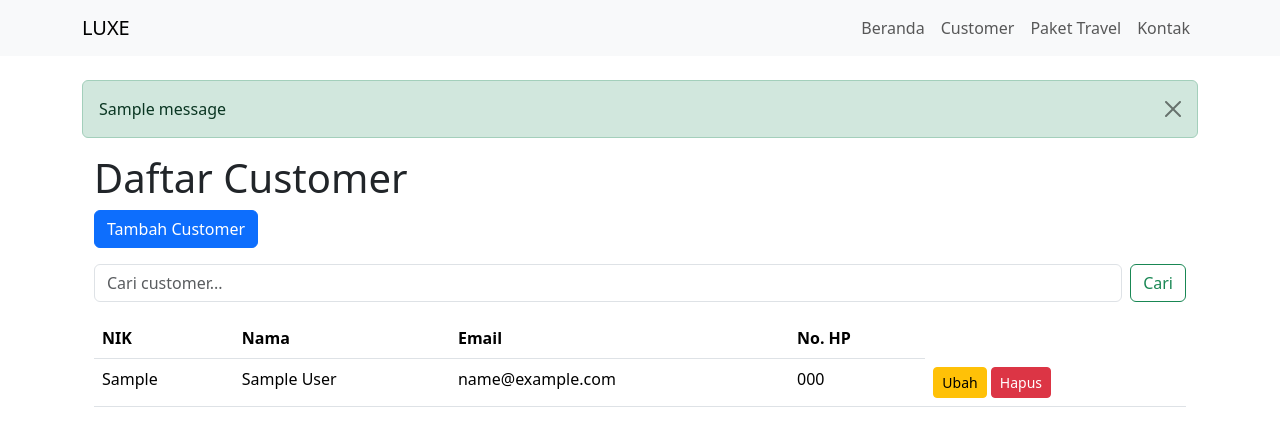
After one commit to maulanahafidz23/framework--pemesanan-travel--posttest, a Django app: page /customer in a window 1280 px wide. The commit adds this page. Shown: the top 446 px of the page. Run offline with Django 5.2, Linux system fonts and the light colour scheme; tables that the repository leaves empty hold one stand-in row (values such as "Sample post"); one stand-in notice (Sample message) is shown; some libraries are stand-ins or nearby versions.

Commit message:
Posttest 4

```diff
--- /dev/null
+++ b/posttest/luxe/templates/customer/index.html
@@ -0,0 +1,82 @@
+{% extends 'homepage/layout.html' %}
+{% block title %} Daftar Customer {% endblock %}
+{% block content %}
+<div class="container">
+    <h1>Daftar Customer</h1>
+    <a href="{% url 'customer_create' %}" class="btn btn-primary mb-3">Tambah Customer</a>
+    <form method="GET" action="{% url 'customer_index' %}" class="d-flex mb-3">
+        <input class="form-control me-2" type="search" name="q" placeholder="Cari customer..." value="{{ query|default:'' }}" aria-label="Search">
+        <button class="btn btn-outline-success" type="submit">Cari</button>
+        </form>
+    <table class="table">
+        <thead>
+            <tr>
+                <th>NIK</th>
+                <th>Nama</th>
+                <th>Email</th>
+                <th>No. HP</th>
+            </tr>
+        </thead>
+        <tbody>
+            {% for customer in customers %}
+            <tr>
+                <td>{{ customer.nik }}</td>
+                <td>{{ customer.name }}</td>
+                <td>{{ customer.email }}</td>
+                <td>{{ customer.phone_number }}</td>
+                <td>
+                    <a href="{% url 'customer_update' customer.id %}" class="btn btn-sm btn-warning">Ubah</a>
+                    <button class="btn btn-sm btn-danger" onclick="confirmDelete('{{ customer.id }}')">Hapus</button>
+                </td>
+            </tr>
+            {% empty %}
+            <tr>
+                <td colspan="6" class="text-center">Tidak ada data customer</td>
+            </tr>
+            {% endfor %}
+        </tbody>
+    </table>
+</div>
+
+<script src="https://cdn.jsdelivr.net/npm/sweetalert2@11"></script>
+<script>
+    function confirmDelete(customerId) {
+        Swal.fire({
+            title: 'Data customer akan dihapus',
+            text: 'Data tidak akan bisa dikembalikan!',
+            icon: 'warning',
+            showCancelButton: true,
+            confirmButtonColor: '#3085d6',
+            cancelButtonColor: '#d33',
+            confirmButtonText: 'Ya, Hapus!'
+        }).then((result) => {
+            if (result.isConfirmed) {
+                // Ini AJAX
+                fetch(`/customer/delete/${customerId}`, {
+                    method: 'POST',
+                    headers: {
+                        'X-CSRFToken': '{{ csrf_token }}'
+                    }
+                }).then(response => {
+                    if (response.ok) {
+                        Swal.fire(
+                            'Deleted!',
+                            'Customer has been deleted.',
+                            'success'
+                        ).then(() => {
+                            // Reload the page after success
+                            window.location.reload();
+                        });
+                    } else {
+                        Swal.fire(
+                            'Error!',
+                            'There was an issue deleting the customer.',
+                            'error'
+                        );
+                    }
+                });
+            }
+        });
+    }
+</script>
+{% endblock %}
--- a/posttest/luxe/templates/homepage/layout.html
+++ b/posttest/luxe/templates/homepage/layout.html
@@ -22,7 +22,7 @@
                         <a class="nav-link " aria-current="page" href="/">Beranda</a>
                     </li>
                     <li class="nav-item">
-                        <a class="nav-link" href="#">Destinasi</a>
+                        <a class="nav-link" href="{% url 'customer_index' %}">Customer</a>
                     </li>
                     <li class="nav-item">
                         <a class="nav-link" href="#">Paket Travel</a>
@@ -35,10 +35,20 @@
         </div>
     </nav>
     <div class="container mt-4">
+        {% if messages %}
+        <div>
+            {% for message in messages %}
+            <div class="alert alert-{{ message.tags }} alert-dismissible fade show" role="alert">
+
+                {{ message }}
+                <button type="button" class="btn-close" data-bs-dismiss="alert" aria-label="Close"></button>
+            </div>
+            {% endfor %}
+        </div>
+        {% endif %}
         {% block content %}
-        {% endblock %}
-    </div>
-    {% bootstrap_javascript %}
+        {% endblock%}
+        {% bootstrap_javascript %}
 </body>
 
 </html>
--- a/posttest/luxe/urls.py
+++ b/posttest/luxe/urls.py
@@ -5,5 +5,9 @@ urlpatterns = [
     path('about', views.about),
     path('', views.homepage),
     path('contact', views.contact),
-    path('booking', views.booking)
+    path('booking', views.booking),
+    path('customer', views.customer_index, name='customer_index'), # Read
+    path('customer/create/', views.customer_create, name='customer_create'),# Create
+    path('customer/update/<int:customer_id>/', views.customer_update, name='customer_update'), # Update
+    path('customer/delete/<int:customer_id>', views.customer_delete, name='customer_delete'), # Delete
 ]
--- a/posttest/luxe/views.py
+++ b/posttest/luxe/views.py
@@ -1,4 +1,9 @@
-from django.shortcuts import render
+from django.shortcuts import render, redirect, get_object_or_404
+from .models import Customers
+from .forms import CustomersForm
+from django.contrib import messages
+from django.http import JsonResponse
+from django.db.models import Q
 
 # Create your views here.
 def homepage(request):
@@ -12,3 +17,52 @@ def contact(request):
 
 def booking(request):
     return render(request, 'homepage/booking.html')
+
+# READ Customer
+
+
+def customer_index(request):
+    query = request.GET.get('q')
+    customers = Customers.objects.all()
+    if query:
+        customers = Customers.objects.filter(
+            Q(name__icontains=query) |
+            Q(nik__icontains=query) |
+            Q(email__icontains=query) |
+            Q(phone_number__icontains=query)
+        )
+    else:
+        customers = Customers.objects.all()
+    return render(request, 'customer/index.html', {'customers': customers, 'query': query})
+
+# CREATE Customer
+def customer_create(request):
+    if request.method == 'POST':
+        form = CustomersForm(request.POST)
+        if form.is_valid():
+            form.save() # Simpan data customer ke database
+            messages.success(request, 'Customer berhasil dibuat!') # Pesan sukses
+            return redirect('customer_index') # Redirect ke halaman index customer
+    else:
+        form = CustomersForm()
+    return render(request, 'customer/create.html', {'form': form})
+
+# UPDATE Customer
+def customer_update(request, customer_id):
+    customer = get_object_or_404(Customers, id=customer_id)
+    if request.method == 'POST':
+        form = CustomersForm(request.POST, instance=customer)
+        if form.is_valid():
+            form.save()
+            messages.success(request, 'Data customer berhasil diubah!')
+            return redirect('customer_index')
+    else:
+        form = CustomersForm(instance=customer)
+        return render(request, 'customer/update.html', {'form': form, 'customer': customer})
+
+# DELETE Customer
+def customer_delete(request, customer_id):
+    customer = get_object_or_404(Customers, id=customer_id)
+    customer.delete()
+    messages.success(request, 'Data customer berhasil dihapus')
+    return JsonResponse({'success': True})
```
Also changed, not shown: posttest/luxe/forms.py (added, +7 -0 lines), posttest/luxe/templates/customer/create.html (added, +13 -0 lines), posttest/luxe/templates/customer/form.html (added, +26 -0 lines), posttest/luxe/templates/customer/update.html (added, +13 -0 lines).
